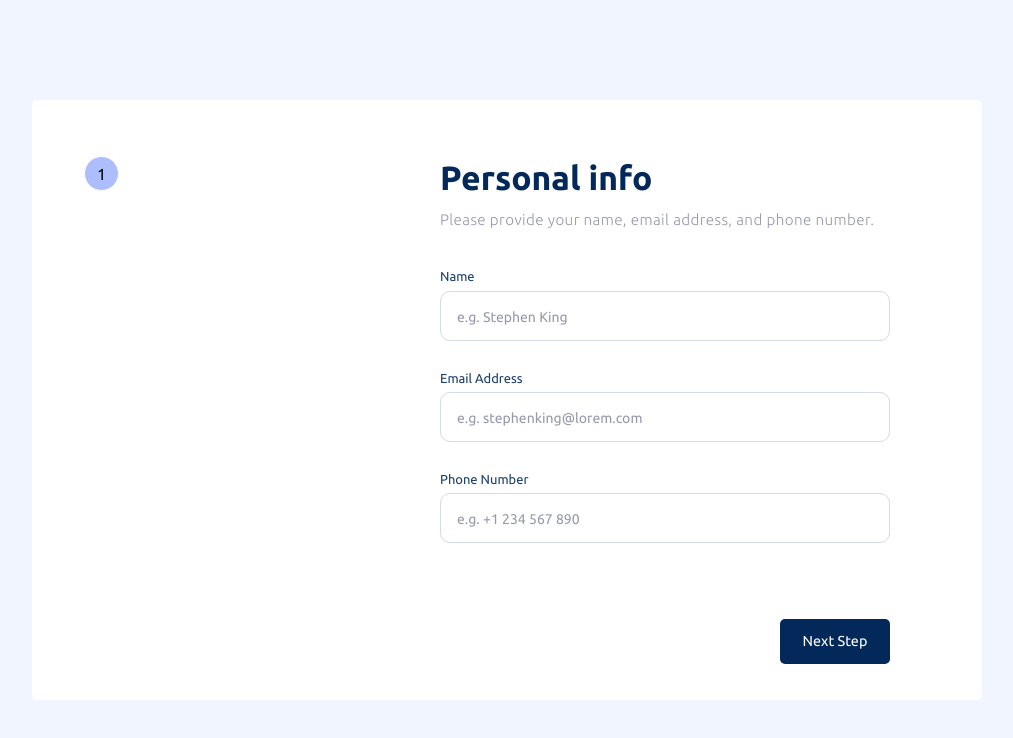
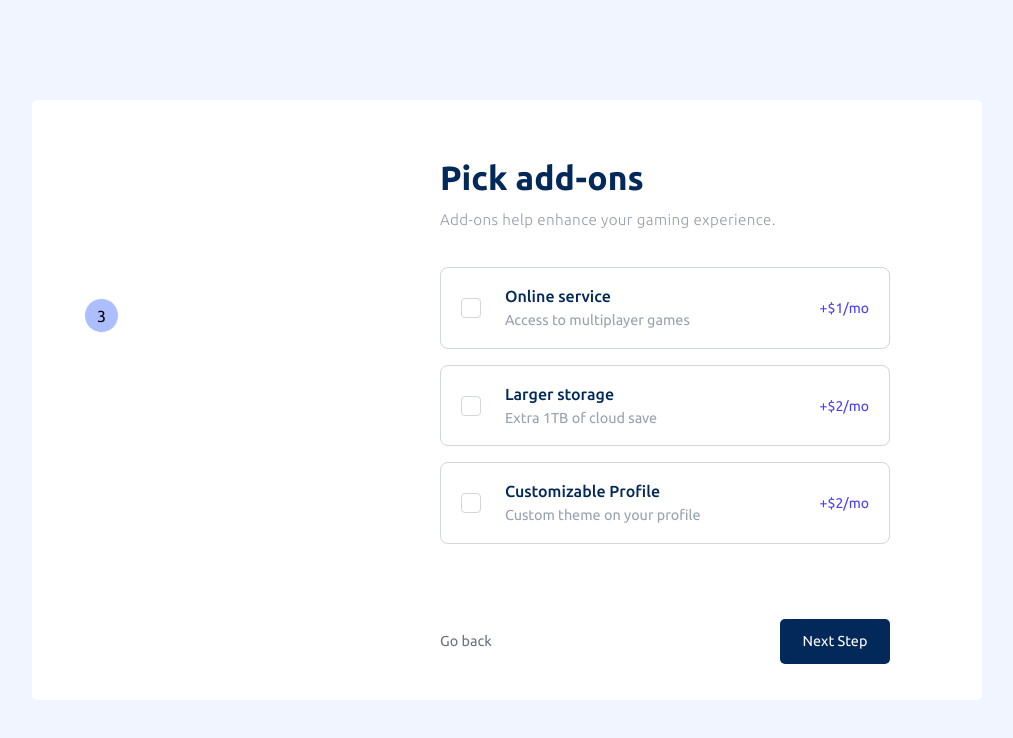
Before and after one commit to oluseguncodess/multi-step-form, a React (Vite) app: page /add-ons in a window 1280 px wide. Before the commit this address led to /. Shown: the top 738 px of the page, without its empty margins (133-1146 px from the left). Built offline with nearby package versions, Linux system fonts and the light colour scheme.

Commit message:
fix:navigation-glithes

```diff
--- a/src/components/forms/AddOnForms.tsx
+++ b/src/components/forms/AddOnForms.tsx
@@ -7,11 +7,10 @@ import { useNavigate } from 'react-router-dom';
 
 export default function AddOnForms() {
   const navigate = useNavigate()
-  const {selectedAddOns, setSummary, selectedPlan} = useStoreContext()
+  const {selectedAddOns, setSummary, selectedPlan, toggleSubscription} = useStoreContext()
   const { register, handleSubmit } = useForm<AddOnFormData>({
     defaultValues: selectedAddOns,
   });
-  const { toggleSubscription, setCurrentStep } = useStoreContext();
 
   function handleAddonForm(data: AddOnFormData) {
     const selectedAddons = Object.entries(data)
@@ -34,7 +33,6 @@ export default function AddOnForms() {
       .filter(Boolean) as AddOnForm[];
 
      setSummary([selectedPlan, ...addOnDetails])
-     setCurrentStep(3)
      navigate('/summary')
   }
   return (
--- a/src/components/forms/PersonalInfoForm.tsx
+++ b/src/components/forms/PersonalInfoForm.tsx
@@ -23,7 +23,7 @@ const formSchema = z.object({
 type FormFields = z.infer<typeof formSchema>;
 
 export default function PersonalInfoForm() {
-  const { setCurrentStep, personalInfo, setPersonalInfo } = useStoreContext();
+  const { personalInfo, setPersonalInfo } = useStoreContext();
   const navigate = useNavigate();
   const {
     handleSubmit,
@@ -36,7 +36,6 @@ export default function PersonalInfoForm() {
 
   function handleFormSubmit(data: FormFields) {
     setPersonalInfo(data);
-    setCurrentStep(1);
     navigate('/select-plan');
   }
   return (
--- a/src/components/forms/SelectPlanForm.tsx
+++ b/src/components/forms/SelectPlanForm.tsx
@@ -10,7 +10,7 @@ type FormFields = {
 };
 
 export default function SelectPlanForm() {
-  const { toggleSubscription, selectedPlan, setSelectedPlan, setCurrentStep } =
+  const { toggleSubscription, selectedPlan, setSelectedPlan } =
     useStoreContext();
   const navigate = useNavigate();
 
@@ -28,7 +28,6 @@ export default function SelectPlanForm() {
         ? existingData?.price.monthly
         : existingData?.price.yearly;
     setSelectedPlan({id: 1, data: data.plan, price: currentPrice})
-    setCurrentStep(2);
     navigate('/add-ons');
   }
 
--- a/src/components/forms/SummaryForm.tsx
+++ b/src/components/forms/SummaryForm.tsx
@@ -8,9 +8,8 @@ export default function SummaryForm() {
     summary,
     selectedPlan,
     toggleSubscription,
-    currentStep,
-    setCurrentStep,
   } = useStoreContext();
+
   const totalPrice = summary.reduce(
     (acc, value) => acc + (value?.price ?? 0),
     0
@@ -18,12 +17,10 @@ export default function SummaryForm() {
   const { handleSubmit } = useForm();
 
   function handleConfirmation() {
-    setCurrentStep(currentStep + 1)
     navigate('/confirmation')
   }
 
   function handleStep() {
-    setCurrentStep(currentStep - 2);
     navigate(-2);
   }
 
--- a/src/components/navigation/FormNavigation.tsx
+++ b/src/components/navigation/FormNavigation.tsx
@@ -1,14 +1,21 @@
 import { useLocation, useNavigate } from 'react-router-dom';
-import { useStoreContext } from '../../contexts/hooks/useStoreContext';
 
 export default function FormNavigation() {
-  const { currentStep, setCurrentStep } = useStoreContext();
   const { pathname } = useLocation();
   const navigate = useNavigate();
   const classes = pathname === '/' ? 'justify-end' : 'justify-between';
 
+  const stepMap: Record<string, number> = {
+    '/': 0,
+    '/select-plan': 1,
+    '/add-ons': 2,
+    '/summary': 3,
+    '/confirmation': 4,
+  };
+
+  const currentStep = stepMap[pathname] ?? 0;
+
   function handleSteps() {
-    setCurrentStep(currentStep - 1);
     navigate(-1);
   }
 
--- a/src/contexts/providers/StoreContextProvider.tsx
+++ b/src/contexts/providers/StoreContextProvider.tsx
@@ -8,7 +8,6 @@ import {
 } from '../../types/types';
 
 export default function StoreContextProvider({ children }: PropsWithChildren) {
-  const [currentStep, setCurrentStep] = useState(0);
   const [personalInfo, setPersonalInfo] = useState<PersonalInfo>(
     {} as PersonalInfo
   );
@@ -22,8 +21,6 @@ export default function StoreContextProvider({ children }: PropsWithChildren) {
   return (
     <StoreContext.Provider
       value={{
-        currentStep,
-        setCurrentStep,
         personalInfo,
         setPersonalInfo,
         toggleSubscription,
--- a/src/layouts/RootLayout.tsx
+++ b/src/layouts/RootLayout.tsx
@@ -2,10 +2,8 @@ import { Navigate, Outlet, useLocation} from 'react-router-dom';
 import FormHeadings from '../components/forms/FormHeadings';
 import FormNavigation from '../components/navigation/FormNavigation';
 import Sidebar from '../components/sidebar/Sidebar';
-import { useStoreContext } from '../contexts/hooks/useStoreContext';
 
 export default function RootLayout() {
-  const {currentStep} = useStoreContext()
   const {pathname} = useLocation()
 
   const stepMap: Record<string, number> = {
@@ -21,10 +19,12 @@ export default function RootLayout() {
     return acc
   }, {})
 
+  // Derive currentStep from pathname
+  const currentStep = stepMap[pathname] ?? 0;
   const requiredStep = stepMap[pathname] ?? 0;
 
   if(currentStep < requiredStep) {
-    return <Navigate to={stepToPath[currentStep]} replace/>
+    return <Navigate to={stepToPath[currentStep]} replace />
   }
 
   return (
--- a/src/types/types.ts
+++ b/src/types/types.ts
@@ -39,8 +39,6 @@ export type AddOnFormData = {
 export type storeContextType = {
   personalInfo: PersonalInfo
   setPersonalInfo: (info: PersonalInfo) => void
-  currentStep: number,
-  setCurrentStep: (step: number) => void
   toggleSubscription: 'monthly' | 'yearly'
   setToggleSubscription: (subscription: 'monthly' | 'yearly') => void
   summary: Summary[],
```
